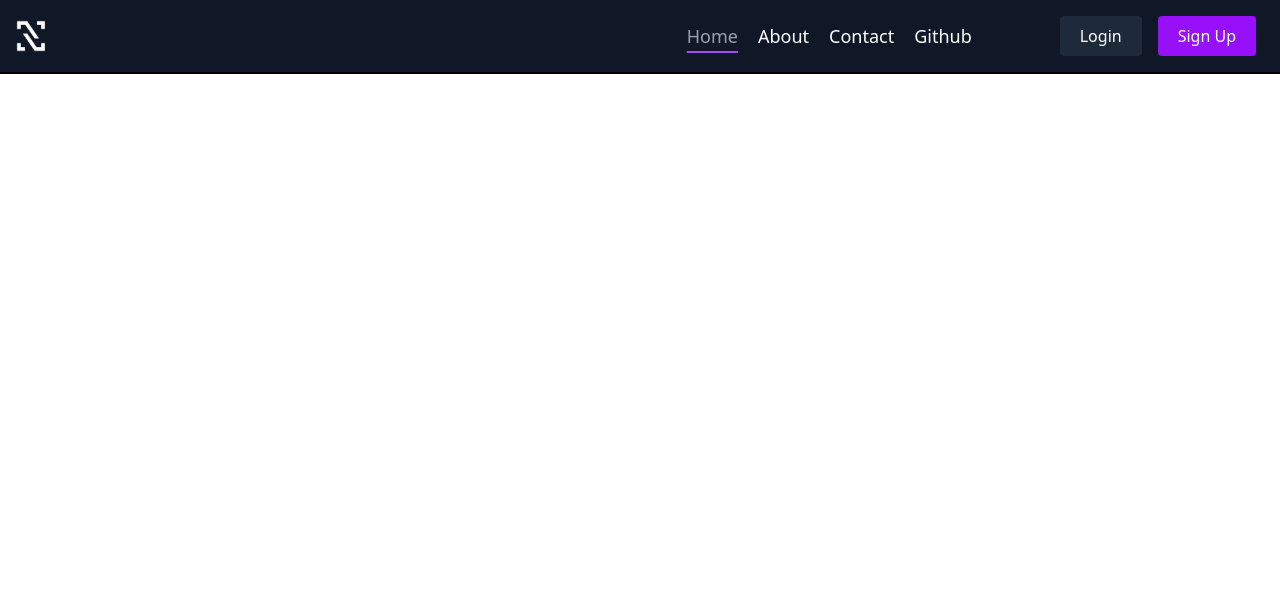
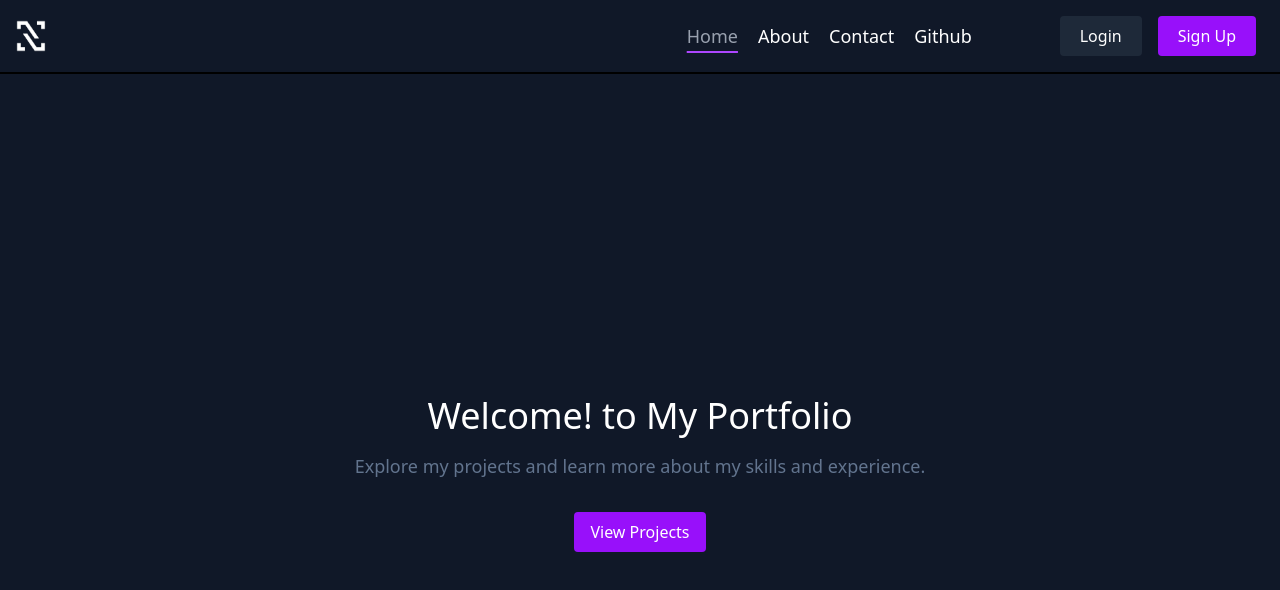
Before and after one commit to Narendra-Mahara/My_Portfolio, a React (Vite) app: page / in a window 1280 px wide. Shown: the top 590 px of the page. Built offline with nearby package versions, Linux system fonts and the light colour scheme; no server answers.

Commit message:
enhance Home component with welcome message and project link

```diff
--- a/src/components/Home.jsx
+++ b/src/components/Home.jsx
@@ -1,11 +1,26 @@
-import React from 'react'
+import React from "react";
+import { Link, useNavigate } from "react-router-dom";
 
 const Home = () => {
+  const navigate = useNavigate();
+
   return (
-    <div>
+    <div className="min-h-screen flex flex-col items-center justify-center bg-gray-900 text-white">
+      <main className="flex-grow flex flex-col items-center justify-center">
+        <h2 className="text-4xl mb-4">Welcome! to My Portfolio</h2>
+        <p className="text-lg  mb-8 text-slate-500">
+          Explore my projects and learn more about my skills and experience.
+        </p>
+        <Link
+          className="bg-purple-600 text-white px-4 py-2 rounded hover:bg-purple-700"
+          to={"https://github.com/Narendra-Mahara?tab=repositories"}
+          target="_blank"
+        >
+          View Projects
+        </Link>
+      </main>
+    </div>
+  );
+};
 
-    </div>
-  )
-}
-
-export default Home
+export default Home;
```
